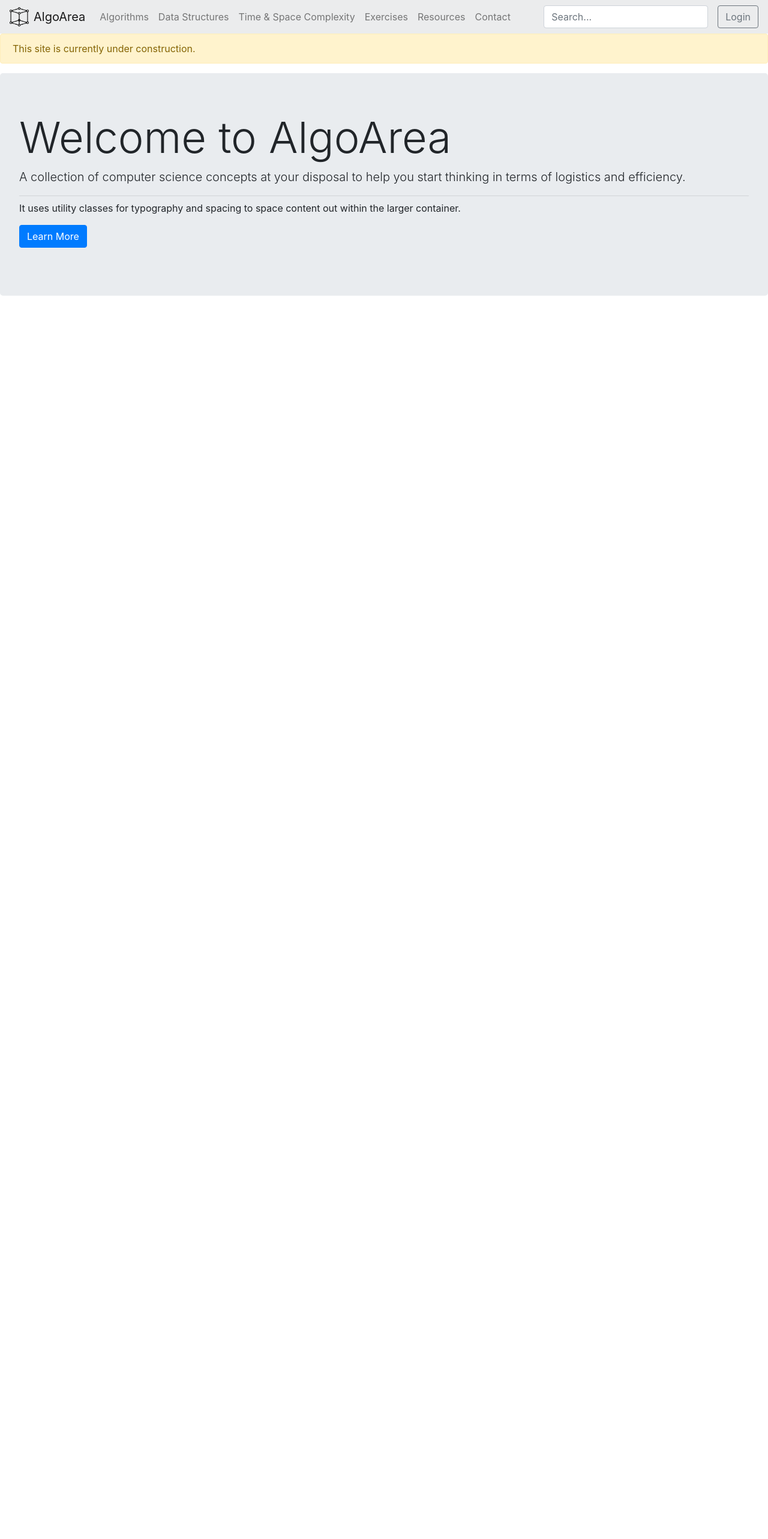
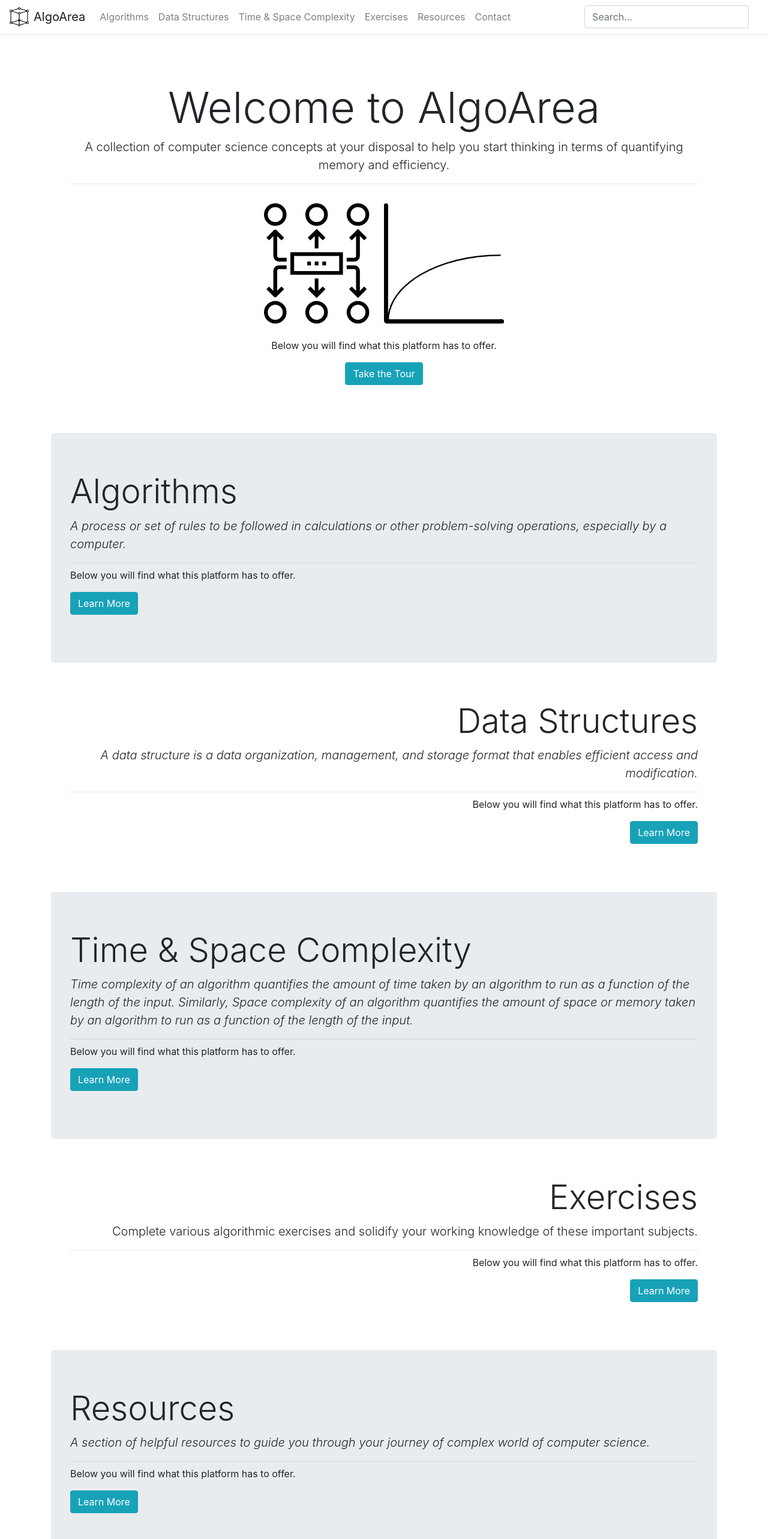
Before and after one commit to kasweigart/algoarea.com, a React (Create React App) app in the folder client/: page / in a window 1280 px wide. Shown: the top 2566 px of the page at 60% size. Before the commit the page ends 800 px from the top, so only its background shows below. Built offline with nearby package versions, Linux system fonts and the light colour scheme.

Commit message:
worked on bootstrap on homepage

```diff
--- a/client/src/App.css
+++ b/client/src/App.css
@@ -1,3 +1,5 @@
-#nav {
-  background-color: #ebeced;
+#footer {
+  position: fixed;
+  bottom: 0;
+  height: 1em;
 }
--- a/client/src/App.js
+++ b/client/src/App.js
@@ -16,6 +16,7 @@ import Resources from './components/Resources'
 import Contact from './components/Contact'
 import Search from './components/Search'
 import Login from './components/Login'
+import Footer from './components/Footer'
 
 function App() {
 
@@ -24,6 +25,7 @@ function App() {
     <BrowserRouter>
     <div>
     <RSNav />
+      <div className='container-xl'>
         <Switch>
         <Route exact path='/'>
           <Home />
@@ -53,8 +55,9 @@ function App() {
           <Login />
         </Route>
         </Switch>
-
+        </div>
       </div>
+      <Footer />
     </BrowserRouter>
   );
 }
--- /dev/null
+++ b/client/src/components/Footer.js
@@ -0,0 +1,15 @@
+import React from 'react'
+
+function Footer() {
+    return (
+        <div>
+            <footer class="footer text-center">
+      <div class="container pt-5 pb-5">
+        <span class="text-muted">© 2020 Kyle Sweigart</span>
+      </div>
+    </footer>
+        </div>
+    )
+}
+
+export default Footer
--- a/client/src/components/Home.js
+++ b/client/src/components/Home.js
@@ -1,19 +1,68 @@
 import React from 'react';
 import { Jumbotron, Button, Alert } from 'reactstrap';
+import {Link } from 'react-router-dom'
+import home from '../images/home.png'
 
 const Home = (props) => {
   return (
     <div>
-    <Alert color="warning">
-        This site is currently under construction.
-      </Alert>
-      <Jumbotron>
+      <Jumbotron className='mb-0 text-center bg-white'>
         <h1 className="display-3">Welcome to AlgoArea</h1>
-        <p className="lead">A collection of computer science concepts at your disposal to help you start thinking in terms of logistics and efficiency.</p>
+        <p className="lead">A collection of computer science concepts at your disposal to help you start thinking in terms of quantifying memory and efficiency.</p>
         <hr className="my-2" />
-        <p>It uses utility classes for typography and spacing to space content out within the larger container.</p>
+        <img src={home} alt="" className='mt-4 mb-4'/>
+        <p>Below you will find what this platform has to offer.</p>
         <p className="lead">
-          <Button color="primary">Learn More</Button>
+          <Button color="info">Take the Tour</Button>
+        </p>
+      </Jumbotron>
+      <Jumbotron className='mb-0'>
+        <h1 className="display-4">Algorithms</h1>
+        <p className="lead font-italic">A process or set of rules to be followed in calculations or other problem-solving operations, especially by a computer.</p>
+        <hr className="my-2" />
+        <p>Below you will find what this platform has to offer.</p>
+        <p className="lead">
+        <Link to='/algorithms'>
+          <Button color="info">Learn More</Button>
+          </Link>
+        </p>
+      </Jumbotron>
+      <Jumbotron  className='mb-0 text-right bg-white'>
+        <h1 className="display-4">Data Structures</h1>
+        <p className="lead font-italic">A data structure is a data organization, management, and storage format that enables efficient access and modification.</p>
+        <hr className="my-2" />
+        <p>Below you will find what this platform has to offer.</p>
+        <p className="lead">
+        <Link to='/data-structures'>
+          <Button color="info">Learn More</Button>
+          </Link>
+        </p>
+      </Jumbotron>
+      <Jumbotron className='mb-0'>
+        <h1 className="display-4">Time & Space Complexity</h1>
+        <p className="lead font-italic">Time complexity of an algorithm quantifies the amount of time taken by an algorithm to run as a function of the length of the input. Similarly, Space complexity of an algorithm quantifies the amount of space or memory taken by an algorithm to run as a function of the length of the input.</p>
+        <hr className="my-2" />
+        <p>Below you will find what this platform has to offer.</p>
+        <p className="lead">
+          <Button color="info">Learn More</Button>
+        </p>
+      </Jumbotron>
+      <Jumbotron className='mb-0 bg-white text-right'>
+        <h1 className="display-4">Exercises</h1>
+        <p className="lead">Complete various algorithmic exercises and solidify your working knowledge of these important subjects.</p>
+        <hr className="my-2" />
+        <p>Below you will find what this platform has to offer.</p>
+        <p className="lead">
+          <Button color="info">Learn More</Button>
+        </p>
+      </Jumbotron>
+      <Jumbotron className='mb-0'>
+        <h1 className="display-4">Resources</h1>
+        <p className="lead font-italic">A section of helpful resources to guide you through your journey of complex world of computer science.</p>
+        <hr className="my-2" />
+        <p>Below you will find what this platform has to offer.</p>
+        <p className="lead">
+          <Button color="info">Learn More</Button>
         </p>
       </Jumbotron>
     </div>
--- a/client/src/components/NavbarToggler.js
+++ b/client/src/components/NavbarToggler.js
@@ -30,7 +30,7 @@ const RSNav = (props) => {
 
   return (
     <div id='nav'>
-      <Navbar light expand="md">
+      <Navbar light expand="md" className='shadow-sm mb-3 bg-white'>
       <Link to='/'>
         <img src={logo} width="32px" className="mr-2"></img>
         </Link>
@@ -79,11 +79,11 @@ const RSNav = (props) => {
         <Input type="text" name="text" id="search" placeholder="Search..." />
       </FormGroup>
     </Form>
-    <Link to='/login'style={{textDecoration: 'none'}}>
+    {/* <Link to='/login'style={{textDecoration: 'none'}}>
       <Button outline color ="secondary">
             Login
             </Button>
-            </Link>
+            </Link> */}
         </Collapse>
       </Navbar>
     </div>
```
Also changed, not shown: client/src/images/home.png (added), 1 other file (tests, documents, lock files or other folders).
